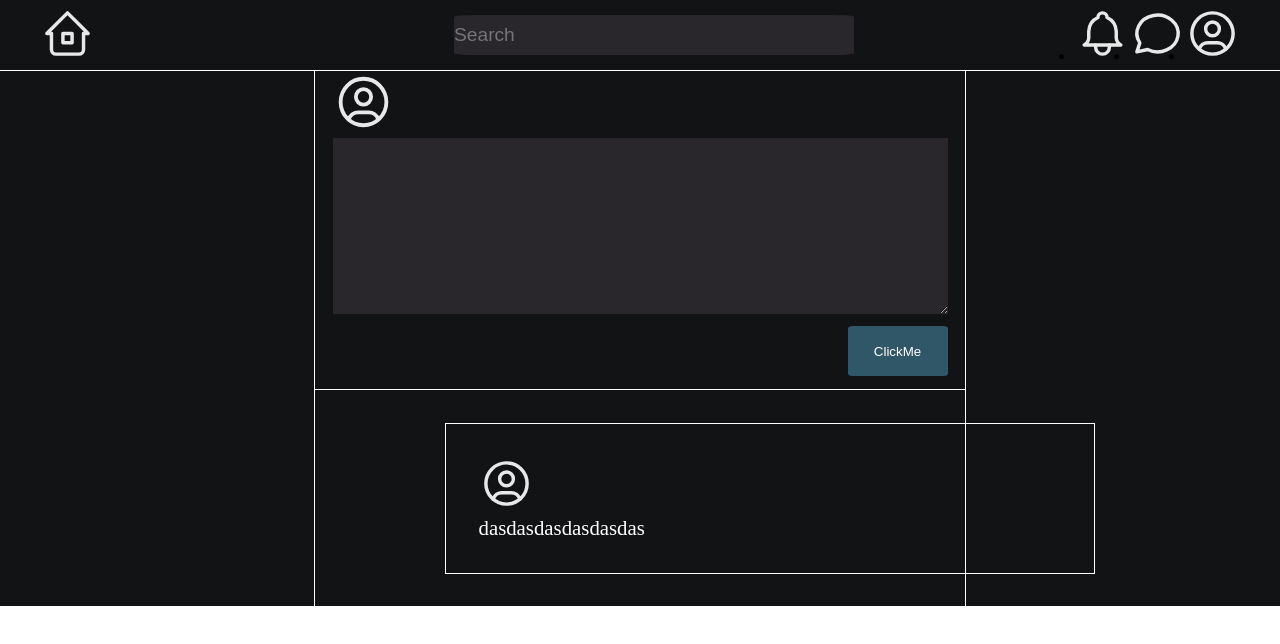
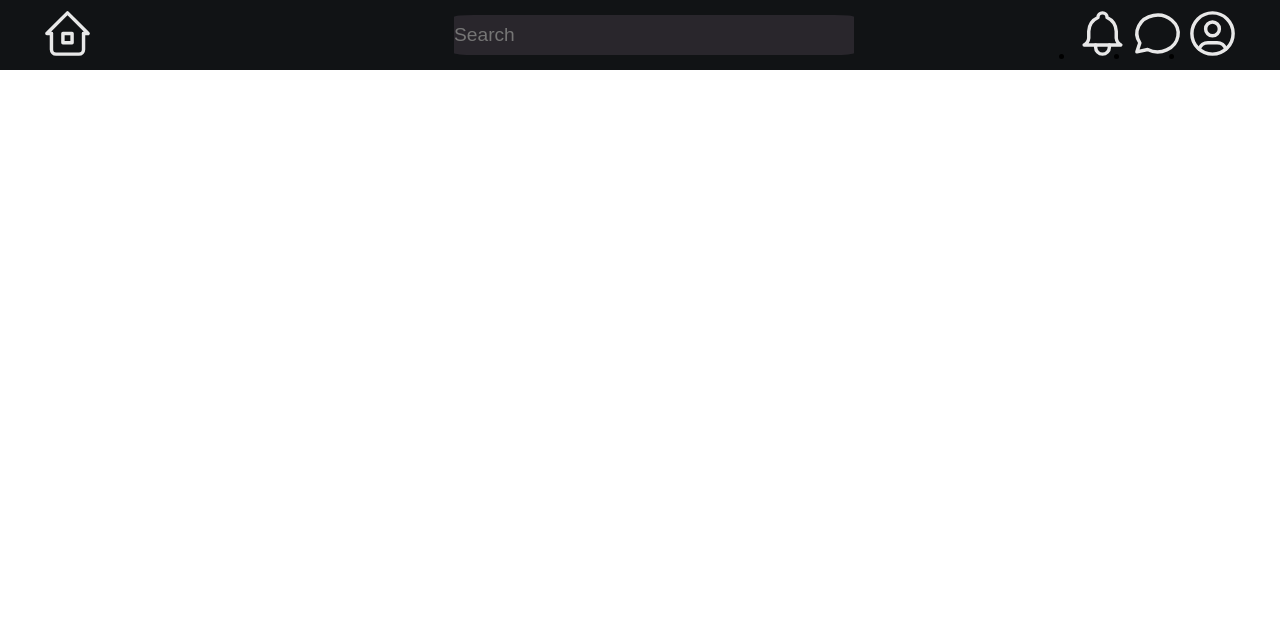
Before and after one commit to Roadzik/first-react-website, a React (Create React App) app: page /login in a window 1280 px wide. Shown: the top 644 px of the page. Built offline with nearby package versions, Linux system fonts and the light colour scheme.

Commit message:
Implementing Routes in App.js

```diff
--- a/package.json
+++ b/package.json
@@ -34,5 +34,8 @@
       "last 1 firefox version",
       "last 1 safari version"
     ]
+  },
+  "devDependencies": {
+    "react-router-dom": "^6.21.3"
   }
 }
--- a/src/App.js
+++ b/src/App.js
@@ -1,12 +1,19 @@
 import Navbar from './components/Navbar/Navbar'
 import Home from './pages/Home/Home'
+import Login from './pages/Login/Login'
+import { BrowserRouter, Routes, Route } from 'react-router-dom'
 function App () {
   return (
     <div className='App'>
       <Navbar />
-      <div className='content'>
-        <Home />
-      </div>
+      <BrowserRouter>
+        <div className='content'>
+          <Routes>
+            <Route index path='/' element={ <Home /> } />
+            <Route path='/login' element={ <Login /> } />
+          </Routes>
+        </div>
+      </BrowserRouter>
     </div>
   )
 }
--- a/src/components/Navbar/Navbar.css
+++ b/src/components/Navbar/Navbar.css
@@ -28,3 +28,7 @@ input[type="text"] {
 img {
   filter: invert(99%) sepia(0%) saturate(0%) hue-rotate(277deg) brightness(121%) contrast(97%);
 }
+
+ul li img{
+  cursor: pointer;
+}
--- a/src/components/Navbar/Navbar.js
+++ b/src/components/Navbar/Navbar.js
@@ -19,7 +19,9 @@ const Navbar = () => {
           </a>
         </li>
         <li>
-          <img src='user.svg' alt='User' />
+          <a href="/login">
+            <img src='user.svg' alt='User' />
+          </a>
         </li>
       </ul>
     </nav>
--- /dev/null
+++ b/src/pages/Login/Login.js
@@ -0,0 +1,7 @@
+const Login = () => {
+    return (
+        <div></div>
+    );
+}
+
+export default Login;
```
Also changed, not shown: src/pages/Home/Home.css (line endings or trailing spaces), src/pages/Login/Login.css (added), 1 other file (tests, documents, lock files or other folders).
